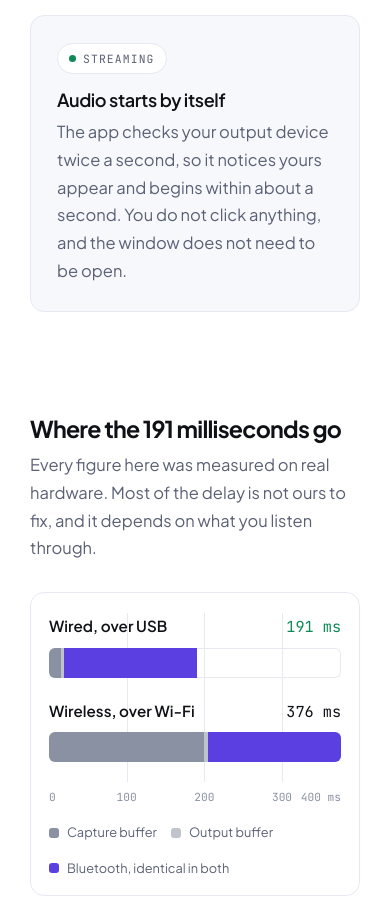
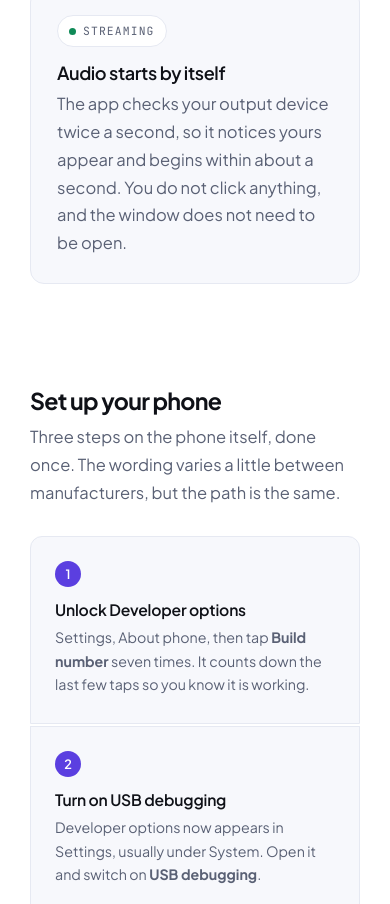
Before and after one commit to nicglazkov/pixel-audio-bridge, a plain HTML site: page docs/index.html in a window 390 px wide. Shown: the part 2882-3786 px from the top of the page. Drawn offline with Linux system fonts and the light colour scheme.

Commit message:
Replace the latency chart with the phone setup it was missing
The chart restated a subset of how-it-works#measurements, which gives the
method behind every number in a fuller table, and it sat in the last slot
before the footer. Everything it communicated fits in one sentence, which
now closes the page.

The slot goes to the gap that was actually there. Enabling USB debugging
was one clause in a note under the install tabs, written as though the
reader already knew Developer options existed, and troubleshooting had
nine entries covering none of it. That is the first thing a new user hits
and the first thing that makes the app look broken.

The section also answers whether developer mode is really required, since
it is a fair thing to balk at. It is, it has to stay on, and adb is the
only interface Android offers for this, so the honest answer is on the
page rather than left to be discovered.

Resets the ol padding: an ordered list carries padding-inline-start:40px
by default, which indented the cards 40px right of the heading above them
at every width. list-style:none does not remove it.

The README badge pointed at the deleted #latency anchor and now points at
the measurements table.

```diff
--- a/docs/index.html
+++ b/docs/index.html
@@ -99,33 +99,32 @@
   padding:5px 12px;background:color-mix(in srgb,var(--ok) 8%,transparent)}
 .notarized svg{width:13px;height:13px}
 
-/* ---- latency ------------------------------------------------------------
-   Both links on one shared scale, against a millisecond ruler. The Bluetooth
-   block is the same width in both rows because it is the same 170.7 ms; only
-   the capture buffer grows. Segment widths are percentages of 376 ms. */
-.budget{margin-top:30px;border:1px solid var(--line);border-radius:14px;padding:26px 28px 20px}
-.budget .plot{position:relative}
-.budget .grid{position:absolute;inset:0;pointer-events:none}
-.budget .grid i{position:absolute;top:0;bottom:26px;width:1px;background:var(--line)}
-.budget .row{position:relative;margin-bottom:20px}
-.budget .head{display:flex;justify-content:space-between;align-items:baseline;margin-bottom:8px;gap:12px}
-.budget .name{font-weight:600;font-size:.95rem}
-.budget .total{font-family:var(--mono);font-size:.95rem}
-.budget .row.best .total{color:var(--ok)}
-.budget .bar{display:flex;height:30px;border-radius:6px;overflow:hidden;background:transparent;
-  box-shadow:inset 0 0 0 1px var(--line)}
-.budget .seg{height:100%}
-.budget .axis{position:relative;height:26px;margin-top:2px}
-.budget .axis span{position:absolute;top:6px;transform:translateX(-50%);font-family:var(--mono);
-  font-size:.7rem;color:var(--ink-3);white-space:nowrap}
-.budget .axis span.start{transform:none}
-.budget .axis span.end{transform:translateX(-100%)}
-.budget .key{display:flex;gap:20px;flex-wrap:wrap;margin-top:14px;font-size:.84rem;color:var(--ink-2)}
-.budget .key div{display:flex;align-items:center;gap:8px}
-.budget .dot{width:10px;height:10px;border-radius:3px;flex:none}
-.tune{background:var(--ink-3)}
-.out{background:color-mix(in srgb,var(--ink-3) 55%,var(--bg))}
-.fix{background:var(--indigo)}
+/* ---- phone setup ---------------------------------------------------------
+   Three joined cards rather than three separate ones, because the steps are
+   strictly ordered: Developer options has to be unlocked before USB debugging
+   exists to switch on. They stack on narrow screens. */
+.steps{list-style:none;counter-reset:s;margin:30px 0 0;padding:0;
+  display:grid;gap:2px;grid-template-columns:repeat(3,1fr)}
+.steps li{counter-increment:s;position:relative;background:var(--tint);border:1px solid var(--line);
+  padding:24px 24px 26px}
+.steps li:first-child{border-radius:12px 0 0 12px}
+.steps li:last-child{border-radius:0 12px 12px 0}
+.steps li::before{content:counter(s);display:flex;align-items:center;justify-content:center;
+  width:26px;height:26px;border-radius:50%;background:var(--indigo);color:#fff;
+  font:600 .8rem/1 var(--disp);margin-bottom:14px}
+.steps h3{margin:0 0 7px}
+.steps p{font-size:.89rem;color:var(--ink-2);margin:0}
+.qa{margin-top:34px;border-left:2px solid var(--line);padding-left:20px;max-width:70ch}
+.qa h3{margin:0 0 9px}
+.qa p{font-size:.89rem;color:var(--ink-2);margin:0 0 11px}
+.qa p:last-child{margin-bottom:0}
+.closer{margin-top:40px;padding-top:22px;border-top:1px solid var(--line);
+  font-size:.89rem;color:var(--ink-2);max-width:74ch}
+@media (max-width:760px){
+  .steps{grid-template-columns:1fr}
+  .steps li:first-child{border-radius:12px 12px 0 0}
+  .steps li:last-child{border-radius:0 0 12px 12px}
+}
 .note{font-size:.89rem;color:var(--ink-2);margin-top:16px;max-width:66ch}
 
 @media (max-width:880px){
@@ -133,8 +132,6 @@
   .heroshot img{margin:0 auto}
   .explorer{grid-template-columns:1fr}
   .response{position:static}
-  .budget{padding:20px 18px 16px}
-  .budget .key{gap:14px;font-size:.8rem}
 }
 </style>
 </head>
@@ -228,11 +225,10 @@ cd pixel-audio-bridge &amp;&amp; ./build.sh</div>
       </div>
     </div>
 
-    <p class="note" style="margin-top:22px">Then enable USB debugging on the phone, plug it in,
-    and accept the prompt. For wireless, run <code>pab enable-wireless</code> once while it is
-    plugged in. <code>adb</code> comes from the Android SDK, already at
-    <code>~/Library/Android/sdk/platform-tools</code> if you have Android Studio and otherwise
-    <code>brew install --cask android-platform-tools</code>.</p>
+    <p class="note" style="margin-top:22px"><code>adb</code> comes from the Android SDK, already
+    at <code>~/Library/Android/sdk/platform-tools</code> if you have Android Studio and otherwise
+    <code>brew install --cask android-platform-tools</code>. Your phone needs
+    <a href="#setup">three settings changed</a> before any of this works.</p>
   </section>
 
   <section id="behaviour">
@@ -260,55 +256,51 @@ cd pixel-audio-bridge &amp;&amp; ./build.sh</div>
     </div>
   </section>
 
-  <section id="latency">
+  <section id="setup">
     <div class="shead">
-      <h2>Where the 191 milliseconds go</h2>
-      <p>Every figure here was measured on real hardware. Most of the delay is not ours to
-      fix, and it depends on what you listen through.</p>
+      <h2>Set up your phone</h2>
+      <p>Three steps on the phone itself, done once. The wording varies a little between
+      manufacturers, but the path is the same.</p>
     </div>
 
-    <div class="budget">
-      <div class="plot">
-        <div class="grid" aria-hidden="true">
-          <i style="left:26.6%"></i><i style="left:53.2%"></i><i style="left:79.8%"></i>
-        </div>
-        <div class="row best">
-          <div class="head"><span class="name">Wired, over USB</span><span class="total">191 ms</span></div>
-          <div class="bar" role="img" aria-label="Wired: 15 ms capture buffer, 5 ms output buffer, 170.7 ms Bluetooth, 191 ms total">
-            <div class="seg tune" style="width:4.0%"></div>
-            <div class="seg out"  style="width:1.3%"></div>
-            <div class="seg fix"  style="width:45.4%"></div>
-          </div>
-        </div>
-        <div class="row">
-          <div class="head"><span class="name">Wireless, over Wi-Fi</span><span class="total">376 ms</span></div>
-          <div class="bar" role="img" aria-label="Wireless: 200 ms capture buffer, 5 ms output buffer, 170.7 ms Bluetooth, 376 ms total">
-            <div class="seg tune" style="width:53.2%"></div>
-            <div class="seg out"  style="width:1.3%"></div>
-            <div class="seg fix"  style="width:45.4%"></div>
-          </div>
-        </div>
-        <div class="axis" aria-hidden="true">
-          <span class="start" style="left:0">0</span>
-          <span style="left:26.6%">100</span>
-          <span style="left:53.2%">200</span>
-          <span style="left:79.8%">300</span>
-          <span class="end" style="left:100%">400 ms</span>
-        </div>
-      </div>
-      <div class="key">
-        <div><span class="dot tune"></span>Capture buffer</div>
-        <div><span class="dot out"></span>Output buffer</div>
-        <div><span class="dot fix"></span>Bluetooth, identical in both</div>
-      </div>
+    <ol class="steps">
+      <li>
+        <h3>Unlock Developer options</h3>
+        <p>Settings, About phone, then tap <b>Build number</b> seven times. It counts down the
+        last few taps so you know it is working.</p>
+      </li>
+      <li>
+        <h3>Turn on USB debugging</h3>
+        <p>Developer options now appears in Settings, usually under System. Open it and switch
+        on <b>USB debugging</b>.</p>
+      </li>
+      <li>
+        <h3>Plug in and allow</h3>
+        <p>Your phone asks whether to trust this computer and shows a key fingerprint. Tick
+        <b>Always allow from this computer</b>, then Allow.</p>
+      </li>
+    </ol>
+
+    <p class="note">That is the whole setup. For wireless, run <code>pab enable-wireless</code>
+    once while the phone is still plugged in, and it will keep working over your network
+    afterwards.</p>
+
+    <div class="qa">
+      <h3>Is developer mode really necessary?</h3>
+      <p>Yes, and it has to stay on. The bridge reaches your phone through <code>adb</code>,
+      the same debugging channel Android exposes to developers, and that is the only interface
+      that lets software on your Mac capture what the phone is playing. Every alternative
+      route is closed: macOS cannot act as a Bluetooth speaker, and Android does not let an
+      ordinary app hand its audio to a computer.</p>
+      <p>It is narrower than it sounds. USB debugging grants nothing on its own. A computer
+      gets access only after you approve its fingerprint on the phone, and you can withdraw
+      every approval at any time with <b>Revoke USB debugging authorizations</b>, in the same
+      Developer options menu.</p>
     </div>
-    <p class="note">The indigo block is the same width in both rows because it is the same
-    170.7 ms, happening inside the headphones rather than on your Mac. No setting on either
-    machine changes it, so everything this software controls is the twenty milliseconds
-    beside it. Wi-Fi jitter of 6 to 21 ms is why the wireless capture buffer needs 200 ms of
-    headroom where a cable needs 15. The Bluetooth figure was measured with AirPods Max;
-    other headphones differ, and a wired output device or a USB DAC skips that stage almost
-    entirely.</p>
+
+    <p class="closer">191 ms wired, and 170.7 of that happens inside the headphones themselves,
+    where no software on either machine can reach it.
+    <a href="how-it-works.html#measurements">How every number was measured</a></p>
   </section>
 
   <footer>
```
Also changed, not shown: 1 other file.
